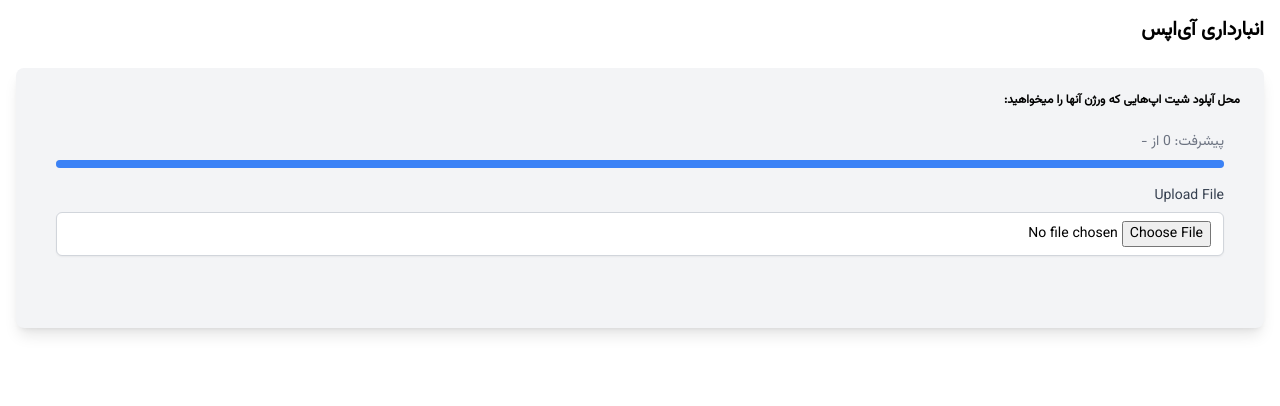
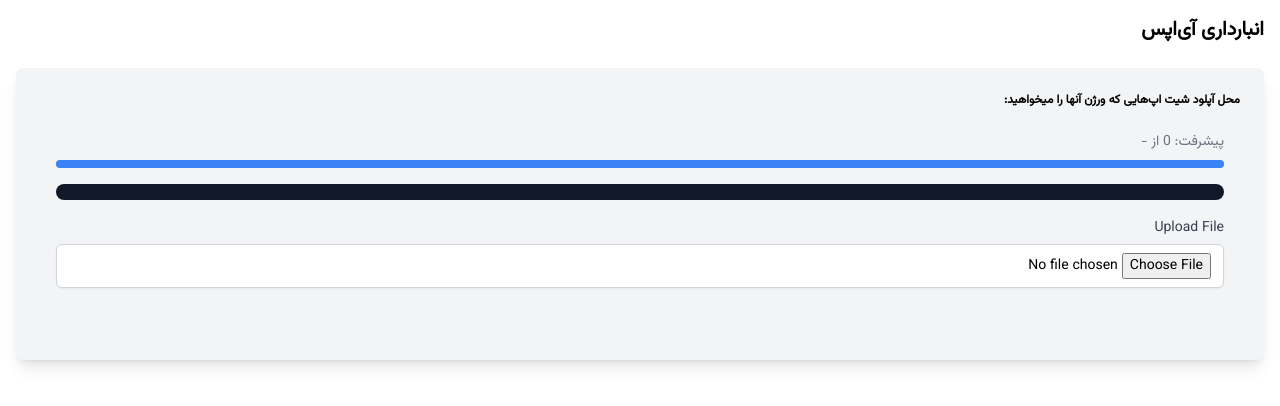
Before and after one commit to immorez/app-version-script, a React (Vite) app: page / in a window 1280 px wide. Shown: the top 406 px of the page. Built offline with nearby package versions, Linux system fonts and the light colour scheme.

Commit message:
Fix issues

```diff
--- a/src/Sheet.tsx
+++ b/src/Sheet.tsx
@@ -115,7 +115,6 @@ function Sheet() {
         ></div>
       </div>
 
-      {changedVersions.length > 0 ? (
       <ul
         dir="ltr"
         className="bg-gray-900 rounded-xl p-2 overflow-y-auto max-h-[450px]"
@@ -142,7 +141,6 @@ function Sheet() {
           ) : null
         )}
       </ul>
-      ) : null}
 
       {/* File Uploader */}
       <div className="mt-4">
```
Lines whose indentation alone changed are shown as unchanged.
